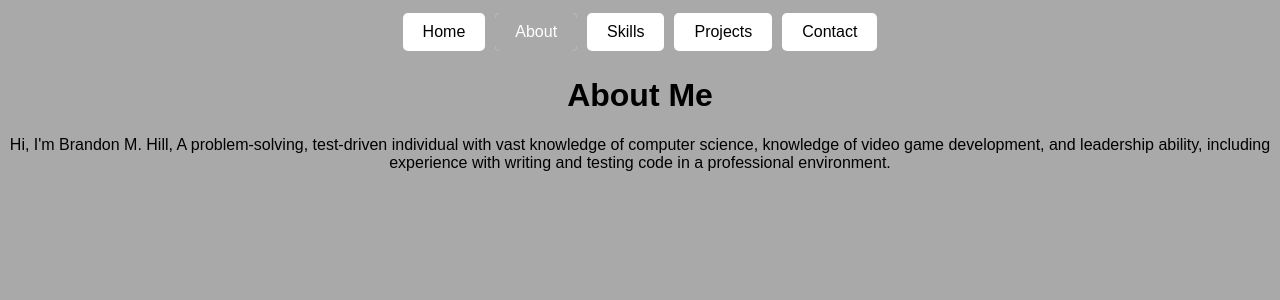
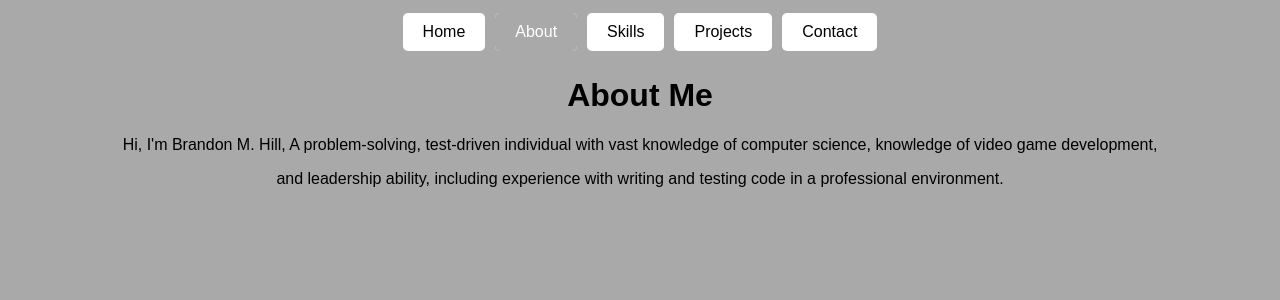
Before and after one commit to BranHill21/personal-website, a React (Create React App) app: page /about in a window 1280 px wide. Shown: the top 300 px of the page. Built offline with nearby package versions, Linux system fonts and the light colour scheme.

Commit message:
test commit from new laptop

```diff
--- a/src/components/About.js
+++ b/src/components/About.js
@@ -19,7 +19,8 @@ const About = () => {
     <div className="centeredCont">
       <Navbar links={aboutLinks} customStyle={aboutStyle} />
       <h1>About Me</h1>
-      <p>Hi, I'm Brandon M. Hill, A problem-solving, test-driven individual with vast knowledge of computer science, knowledge of video game development, and leadership ability, including experience with writing and testing code in a professional environment.</p>
+      <p>Hi, I'm Brandon M. Hill, A problem-solving, test-driven individual with vast knowledge of computer science, knowledge of video game development,</p>
+        <p> and leadership ability, including experience with writing and testing code in a professional environment.</p>
     </div>
   );
 };
```
